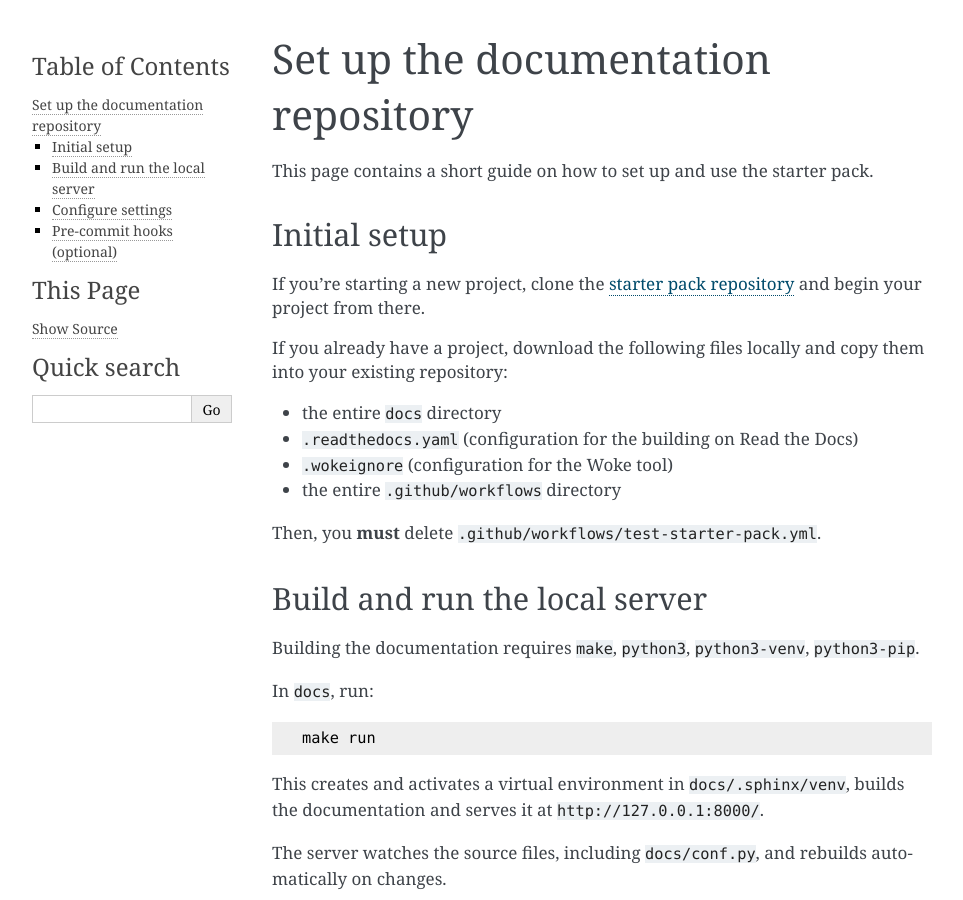
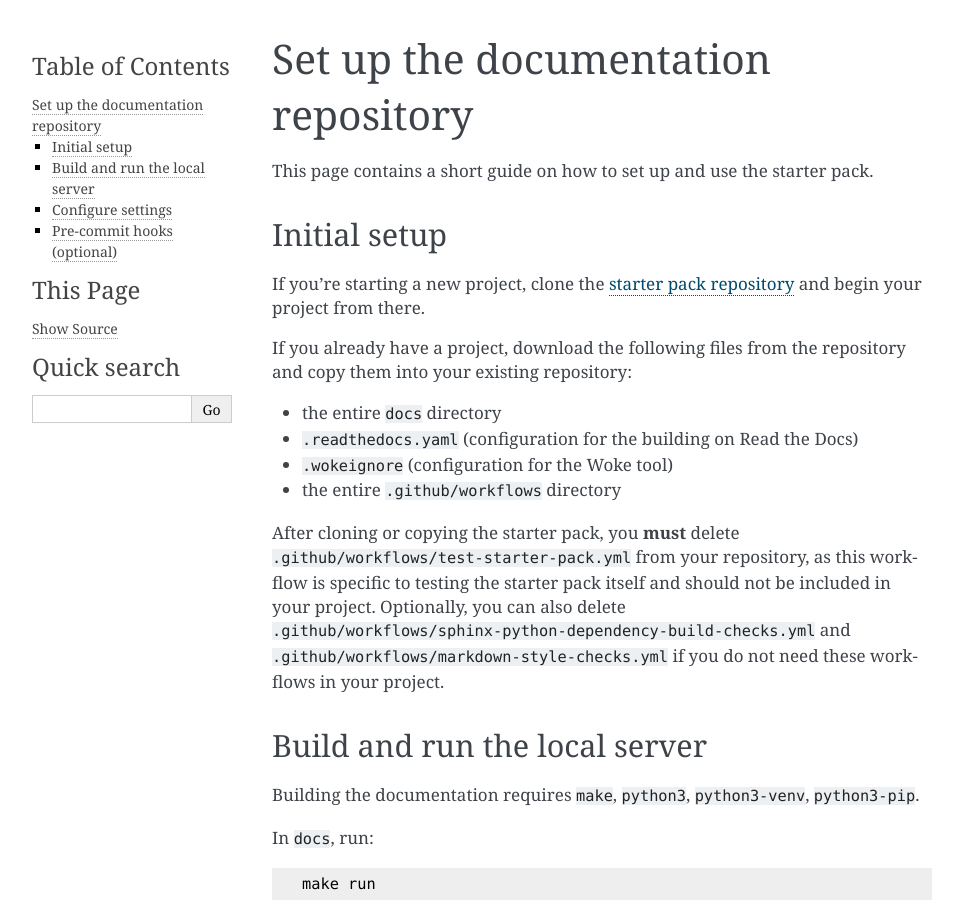
Before and after one commit to canonical/sphinx-docs-starter-pack, a Sphinx documentation site: the page built from docs/tutorial/set-up.rst, in a window 1280 px wide and 900 px high. Shown: the whole window, without its empty margins (148-1111 px from the left). Built offline with Sphinx 7.4.7, drawn with Linux system fonts in a browser that asks for light colours; pages that are not in the unit, such as notebooks, are missing from menus; cross-references to code outside the pages are shown as plain code.

Commit message:
docs: clarify instructions for initial setup guide

```diff
--- a/docs/tutorial/set-up.rst
+++ b/docs/tutorial/set-up.rst
@@ -13,15 +13,15 @@ Initial setup
 
 If you're starting a new project, clone the `starter pack repository <https://github.com/canonical/sphinx-docs-starter-pack>`_ and begin your project from there.
 
-If you already have a project, download the following files locally and copy them into your existing repository:
+If you already have a project, download the following files from the repository and copy them into your existing repository:
 
 * the entire :file:`docs` directory
 * :file:`.readthedocs.yaml` (configuration for the building on Read the Docs)
 * :file:`.wokeignore` (configuration for the Woke tool)
 * the entire :file:`.github/workflows` directory
 
-Then, you **must** delete :file:`.github/workflows/test-starter-pack.yml`.
-
+After cloning or copying the starter pack, you **must** delete :file:`.github/workflows/test-starter-pack.yml` from your repository, as this workflow is specific to testing the starter pack itself and should not be included in your project. Optionally, you can also delete
+:file:`.github/workflows/sphinx-python-dependency-build-checks.yml` and :file:`.github/workflows/markdown-style-checks.yml` if you do not need these workflows in your project.
 
 Build and run the local server
 ==============================
```
